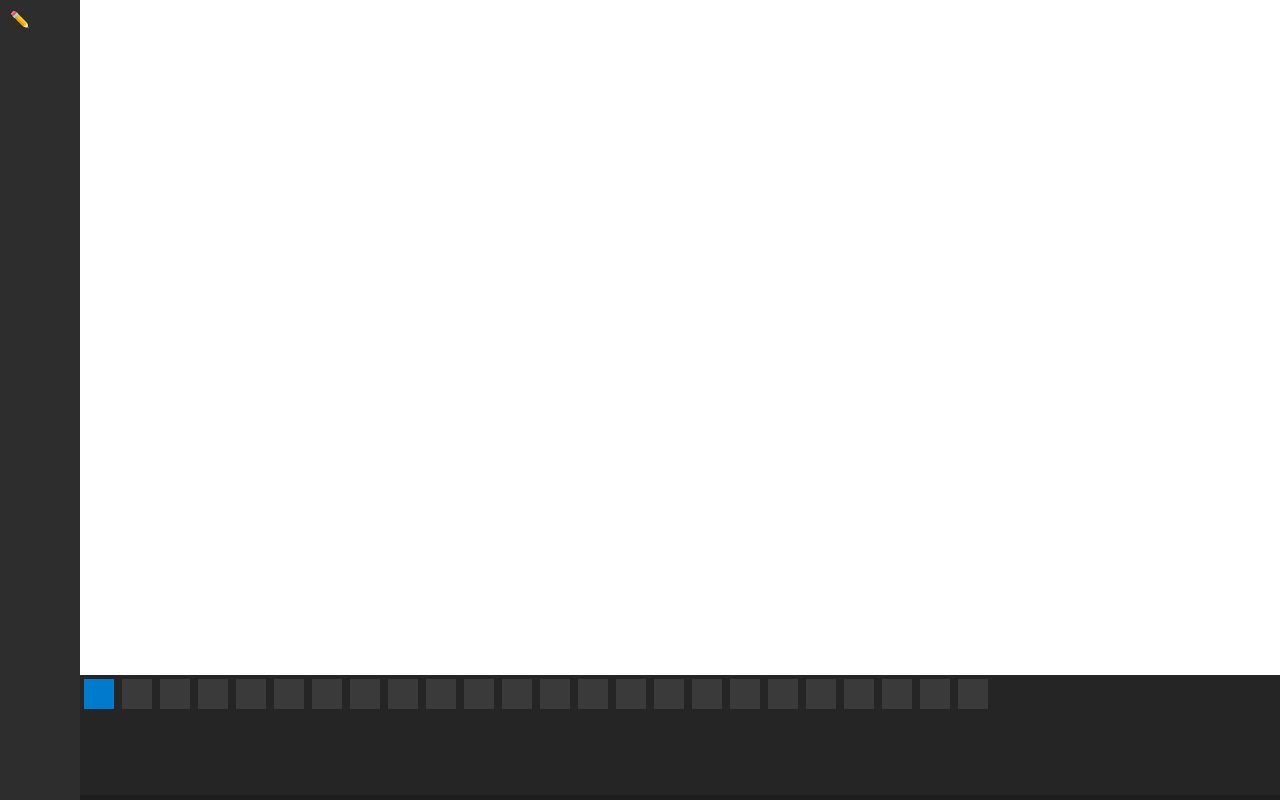
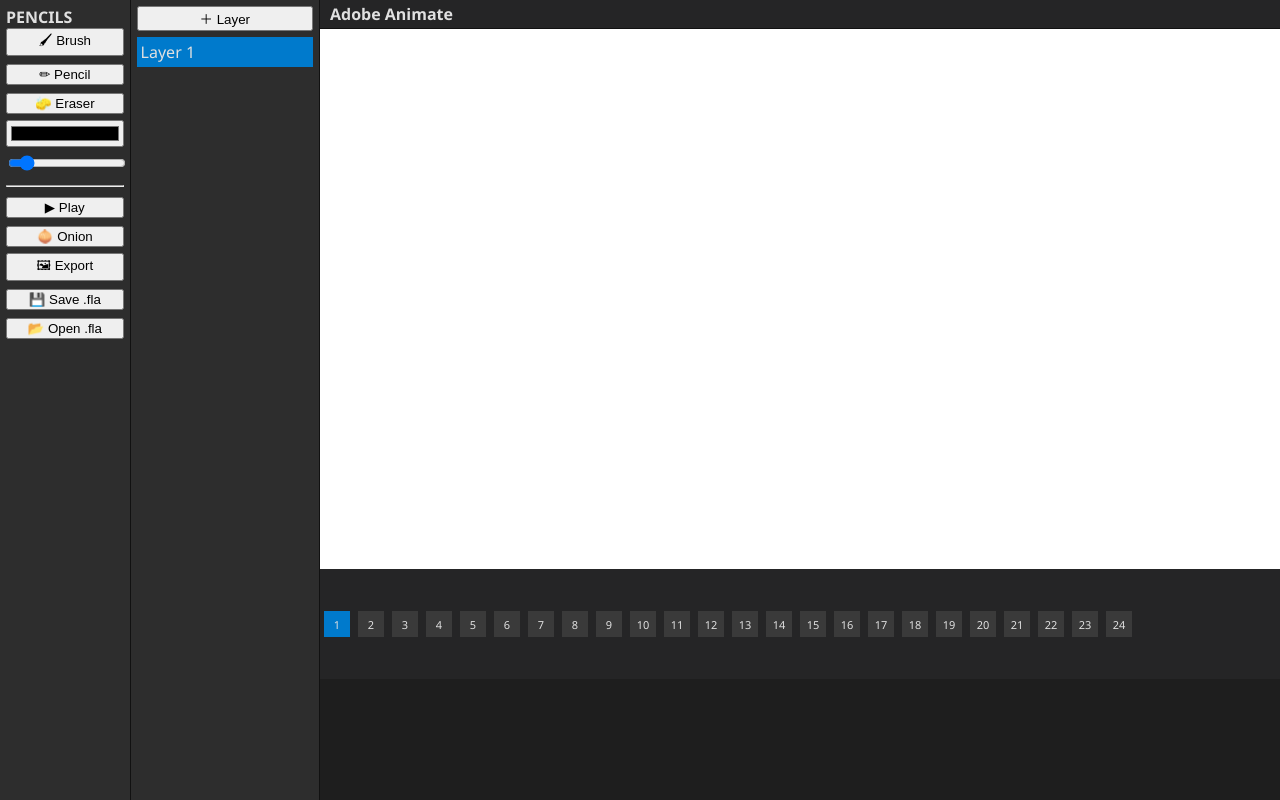
Before and after one commit to Brenninho123/Adobe-Animate, a plain HTML site: page index.html in a window 1280 px wide. Drawn offline with Linux system fonts and the light colour scheme.

Commit message:
Atualizar o index.html

```diff
--- a/index.html
+++ b/index.html
@@ -1,107 +1,323 @@
 <!DOCTYPE html>
-<html lang="en">
+<html lang="pt-BR">
 <head>
 <meta charset="UTF-8">
 <title>Adobe Animate</title>
+
 <style>
-body {
-  margin: 0;
-  background: #1e1e1e;
-  color: #fff;
-  font-family: sans-serif;
-  display: flex;
-  height: 100vh;
+body{
+  margin:0;
+  background:#1e1e1e;
+  color:#e0e0e0;
+  font-family:Segoe UI,sans-serif;
+  display:flex;
+  height:100vh;
+  overflow:hidden;
 }
-
-#tools {
-  width: 60px;
-  background: #2d2d2d;
-  padding: 10px;
+#tools,#layers{
+  background:#2d2d2d;
+  padding:6px;
+  border-right:1px solid #111;
 }
-
-#timeline {
-  height: 120px;
-  background: #252526;
-  overflow-x: auto;
-  white-space: nowrap;
+#tools{width:120px}
+#layers{width:180px}
+button,input{
+  width:100%;
+  margin-bottom:6px;
 }
-
-.frame {
-  display: inline-block;
-  width: 30px;
-  height: 30px;
-  margin: 4px;
-  background: #3a3a3a;
-  cursor: pointer;
+.layer{
+  background:#3a3a3a;
+  padding:4px;
+  margin-bottom:4px;
+  cursor:pointer;
 }
-
-.frame.active {
-  background: #007acc;
+.layer.active{background:#007acc}
+#main{
+  flex:1;
+  display:flex;
+  flex-direction:column;
 }
-
-#main {
-  flex: 1;
-  display: flex;
-  flex-direction: column;
+#topbar{
+  height:28px;
+  background:#252526;
+  display:flex;
+  align-items:center;
+  padding-left:10px;
+  border-bottom:1px solid #111;
+  font-weight:bold;
 }
-
-canvas {
-  background: #fff;
+canvas{
+  background:white;
+  touch-action:none;
 }
+#timeline{
+  height:110px;
+  background:#252526;
+  display:flex;
+  align-items:center;
+  overflow-x:auto;
+}
+.frame{
+  width:26px;
+  height:26px;
+  margin:4px;
+  background:#3a3a3a;
+  font-size:11px;
+  display:flex;
+  align-items:center;
+  justify-content:center;
+  cursor:pointer;
+}
+.frame.active{background:#007acc}
 </style>
 </head>
+
 <body>
 
 <div id="tools">
-  ✏️
+  <b>PENCILS</b>
+  <button onclick="tool='brush'">🖌 Brush</button>
+  <button onclick="tool='pencil'">✏ Pencil</button>
+  <button onclick="tool='eraser'">🧽 Eraser</button>
+  <input type="color" id="color" value="#000000">
+  <input type="range" id="size" min="1" max="30" value="4">
+  <hr>
+  <button onclick="togglePlay()">▶ Play</button>
+  <button onclick="onion=!onion">🧅 Onion</button>
+  <button onclick="exportSpritesheet()">🖼 Export</button>
+  <button onclick="saveFLA()">💾 Save .fla</button>
+  <button onclick="loadFLA()">📂 Open .fla</button>
+</div>
+
+<div id="layers">
+  <button onclick="addLayer()">＋ Layer</button>
 </div>
 
 <div id="main">
-  <canvas id="stage" width="800" height="450"></canvas>
+  <div id="topbar">Adobe Animate</div>
+  <canvas id="stage" width="960" height="540"></canvas>
   <div id="timeline"></div>
 </div>
 
 <script>
-const canvas = document.getElementById("stage");
-const ctx = canvas.getContext("2d");
+/* ===== CORE ===== */
+const canvas=document.getElementById("stage");
+const ctx=canvas.getContext("2d");
 
-let drawing = false;
-let frames = [];
-let currentFrame = 0;
+let tool="brush";
+let drawing=false;
+let onion=true;
+let playing=false;
+let fps=12;
 
-// cria frames
-for (let i = 0; i < 24; i++) {
-  frames.push(null);
-  const f = document.createElement("div");
-  f.className = "frame";
-  f.onclick = () => selectFrame(i);
-  document.getElementById("timeline").appendChild(f);
+const TOTAL_FRAMES=24;
+
+/* ===== VIEW (ZOOM/PAN) ===== */
+let view={x:0,y:0,zoom:1};
+let panning=false;
+let lastPan={x:0,y:0};
+
+/* ===== PROJECT ===== */
+const project={
+  currentFrame:0,
+  currentLayer:0,
+  layers:[]
+};
+
+/* ===== INIT ===== */
+addLayer();
+buildTimeline();
+selectFrame(0);
+
+/* ===== LAYERS ===== */
+function addLayer(){
+  project.layers.unshift({
+    name:"Layer "+(project.layers.length+1),
+    frames:Array(TOTAL_FRAMES).fill(null)
+  });
+  project.currentLayer=0;
+  redrawLayers();
+}
+function redrawLayers(){
+  const el=document.getElementById("layers");
+  el.innerHTML='<button onclick="addLayer()">＋ Layer</button>';
+  project.layers.forEach((l,i)=>{
+    const d=document.createElement("div");
+    d.className="layer"+(i===project.currentLayer?" active":"");
+    d.textContent=l.name;
+    d.onclick=()=>{
+      project.currentLayer=i;
+      redrawLayers();
+      redraw();
+    };
+    el.appendChild(d);
+  });
 }
 
-function selectFrame(i) {
-  currentFrame = i;
-  document.querySelectorAll(".frame").forEach((f, idx) => {
-    f.classList.toggle("active", idx === i);
+/* ===== TIMELINE ===== */
+function buildTimeline(){
+  const tl=document.getElementById("timeline");
+  tl.innerHTML="";
+  for(let i=0;i<TOTAL_FRAMES;i++){
+    const f=document.createElement("div");
+    f.className="frame";
+    f.textContent=i+1;
+    f.onclick=()=>selectFrame(i);
+    tl.appendChild(f);
+  }
+}
+function selectFrame(i){
+  project.currentFrame=i;
+  document.querySelectorAll(".frame").forEach((f,idx)=>{
+    f.classList.toggle("active",idx===i);
   });
-
-  ctx.clearRect(0, 0, canvas.width, canvas.height);
-  if (frames[i]) ctx.putImageData(frames[i], 0, 0);
+  redraw();
 }
 
-canvas.addEventListener("mousedown", () => drawing = true);
-canvas.addEventListener("mouseup", () => {
-  drawing = false;
-  frames[currentFrame] = ctx.getImageData(0,0,canvas.width,canvas.height);
+/* ===== DRAW (MOUSE + TOUCH) ===== */
+function getPos(evt){
+  const r=canvas.getBoundingClientRect();
+  const e=evt.touches?evt.touches[0]:evt;
+  return{
+    x:(e.clientX-r.left-view.x)/view.zoom,
+    y:(e.clientY-r.top-view.y)/view.zoom
+  };
+}
+function startDraw(e){
+  if(panning)return;
+  drawing=true;
+  const p=getPos(e);
+  ctx.beginPath();
+  ctx.moveTo(p.x,p.y);
+}
+function moveDraw(e){
+  if(!drawing)return;
+  e.preventDefault();
+  const p=getPos(e);
+  ctx.strokeStyle=document.getElementById("color").value;
+  ctx.lineWidth=document.getElementById("size").value;
+  ctx.lineCap="round";
+  ctx.globalCompositeOperation=
+    tool==="eraser"?"destination-out":"source-over";
+  ctx.lineTo(p.x,p.y);
+  ctx.stroke();
+}
+function endDraw(){
+  if(!drawing)return;
+  drawing=false;
+  ctx.beginPath();
+  project.layers[project.currentLayer]
+    .frames[project.currentFrame]=
+    ctx.getImageData(0,0,canvas.width,canvas.height);
+}
+
+canvas.addEventListener("mousedown",startDraw);
+canvas.addEventListener("mousemove",moveDraw);
+canvas.addEventListener("mouseup",endDraw);
+canvas.addEventListener("mouseleave",endDraw);
+canvas.addEventListener("touchstart",startDraw,{passive:false});
+canvas.addEventListener("touchmove",moveDraw,{passive:false});
+canvas.addEventListener("touchend",endDraw);
+
+/* ===== ZOOM / PAN ===== */
+canvas.addEventListener("wheel",e=>{
+  e.preventDefault();
+  view.zoom+=e.deltaY*-0.001;
+  view.zoom=Math.min(Math.max(0.2,view.zoom),5);
+  redraw();
+},{passive:false});
+
+window.addEventListener("keydown",e=>{
+  if(e.code==="Space")panning=true;
 });
-canvas.addEventListener("mousemove", e => {
-  if (!drawing) return;
-  ctx.fillStyle = "black";
-  ctx.beginPath();
-  ctx.arc(e.offsetX, e.offsetY, 2, 0, Math.PI * 2);
-  ctx.fill();
+window.addEventListener("keyup",e=>{
+  if(e.code==="Space")panning=false;
 });
 
-selectFrame(0);
+canvas.addEventListener("mousedown",e=>{
+  if(!panning)return;
+  lastPan={x:e.clientX,y:e.clientY};
+});
+canvas.addEventListener("mousemove",e=>{
+  if(!panning)return;
+  view.x+=e.clientX-lastPan.x;
+  view.y+=e.clientY-lastPan.y;
+  lastPan={x:e.clientX,y:e.clientY};
+  redraw();
+});
+
+/* ===== RENDER ===== */
+function redraw(){
+  ctx.setTransform(1,0,0,1,0,0);
+  ctx.clearRect(0,0,canvas.width,canvas.height);
+  ctx.setTransform(view.zoom,0,0,view.zoom,view.x,view.y);
+
+  project.layers.forEach((layer,idx)=>{
+    const frame=layer.frames[project.currentFrame];
+    if(!frame)return;
+    if(onion&&idx===project.currentLayer){
+      const prev=layer.frames[project.currentFrame-1];
+      if(prev){
+        ctx.globalAlpha=0.3;
+        ctx.putImageData(prev,0,0);
+        ctx.globalAlpha=1;
+      }
+    }
+    ctx.putImageData(frame,0,0);
+  });
+}
+
+/* ===== PLAY ===== */
+function togglePlay(){playing=!playing;}
+setInterval(()=>{
+  if(!playing)return;
+  project.currentFrame=(project.currentFrame+1)%TOTAL_FRAMES;
+  selectFrame(project.currentFrame);
+},1000/fps);
+
+/* ===== EXPORT ===== */
+function exportSpritesheet(){
+  const c=document.createElement("canvas");
+  c.width=canvas.width*TOTAL_FRAMES;
+  c.height=canvas.height;
+  const cx=c.getContext("2d");
+
+  for(let i=0;i<TOTAL_FRAMES;i++){
+    project.currentFrame=i;
+    redraw();
+    cx.drawImage(canvas,i*canvas.width,0);
+  }
+  const a=document.createElement("a");
+  a.href=c.toDataURL("image/png");
+  a.download="spritesheet.png";
+  a.click();
+}
+
+/* ===== SAVE / LOAD .FLA ===== */
+function saveFLA(){
+  const blob=new Blob([JSON.stringify(project)],
+    {type:"application/octet-stream"});
+  const a=document.createElement("a");
+  a.href=URL.createObjectURL(blob);
+  a.download="project.fla";
+  a.click();
+}
+function loadFLA(){
+  const i=document.createElement("input");
+  i.type="file";
+  i.accept=".fla";
+  i.onchange=e=>{
+    const r=new FileReader();
+    r.onload=()=>{
+      Object.assign(project,JSON.parse(r.result));
+      redrawLayers();
+      buildTimeline();
+      selectFrame(project.currentFrame);
+    };
+    r.readAsText(e.target.files[0]);
+  };
+  i.click();
+}
 </script>
 
 </body>
```
